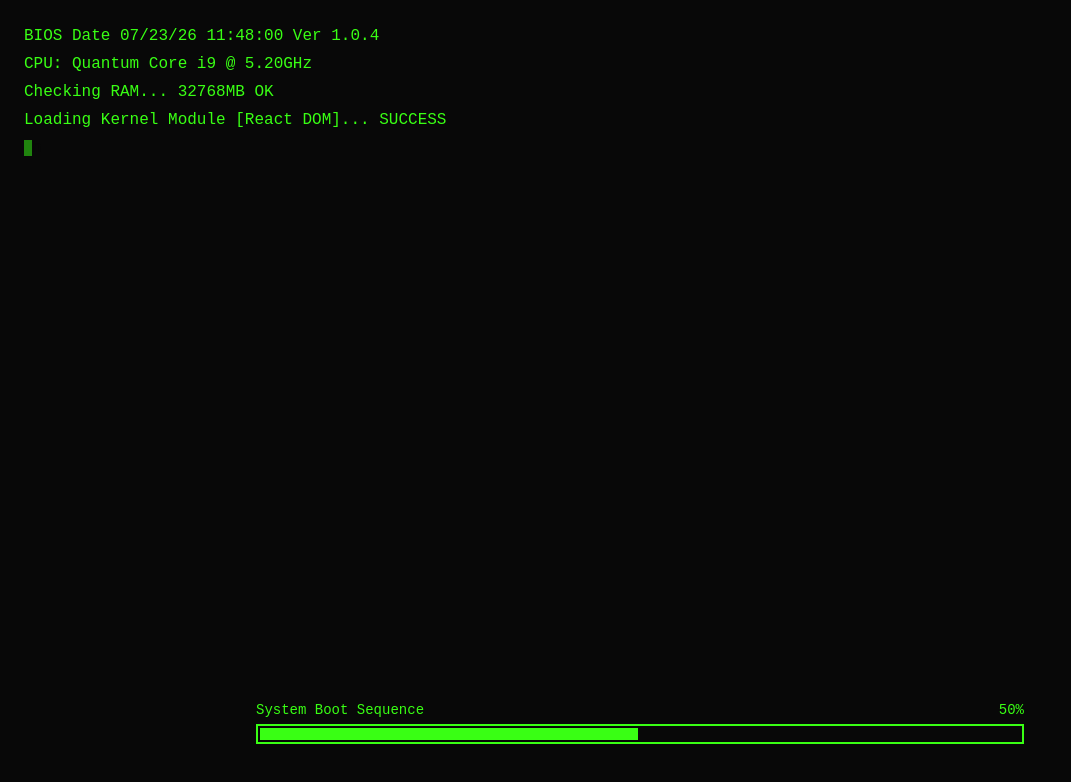
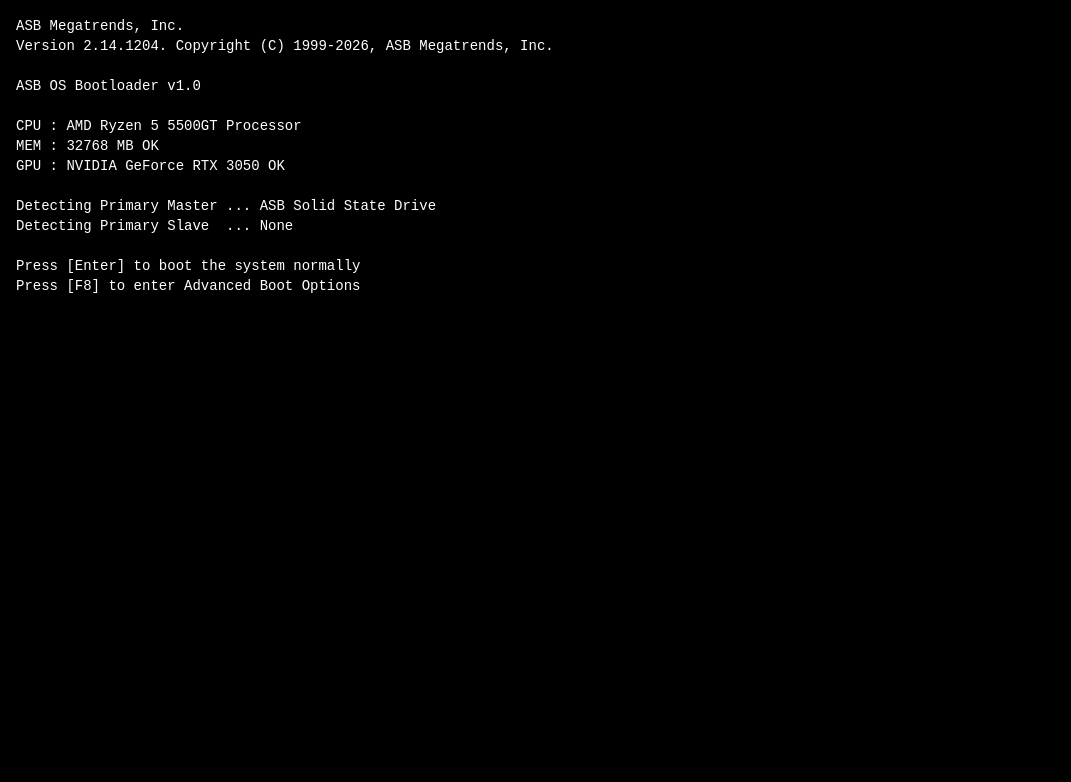
Before and after one commit to Aman22112005/Retro-OS-Portfolio, a React app: page / in a window 1280 px wide. Shown: the top 782 px of the page, without its empty margins (0-1071 px from the left). Built offline with nearby package versions, Linux system fonts and the light colour scheme; the HTML template or start-up script is replaced by a standard one.

Commit message:
feat: create new booting screen with option choices

```diff
--- a/src/App.jsx
+++ b/src/App.jsx
@@ -1,12 +1,11 @@
 import React, { useState } from "react";
-import BootScreen from "./Components/Booting/BootScreen";
+import BootScreen from "./Components/Booting/BootScreen2";
 import ComingSoon from "./Components/coming soon/ComingSoon";
 import Loading from "./Components/Booting/loading/Loading";
 import Desktop from "./Components/OS/Desktop/Desktop";
 
 const App = () => {
-  const [isbooting, setIsbooting] = useState(true);
-  const [isloading, setIsloading] = useState(false);
+  const [Page, setPage] = useState("boot");
 
   /**
    *
@@ -16,32 +15,44 @@
     e.preventDefault();
   };
 
-  if (isbooting) {
+  if (Page == "boot") {
     return (
       <div onClick={(e) => OnRightClick(e)}>
         <BootScreen
           onBootComplete={() => {
-            setIsbooting(false);
-            setIsloading(true);
+            setPage("loading");
+          }}
+          bootMenu={() => {
+            setPage("bootmenu");
           }}
         />
       </div>
     );
   }
 
-  if (!isbooting && isloading) {
+  if (Page == "bootmenu") {
     return (
-      <div onClick={(e) => OnRightClick(e)}>
-        <Loading onLoadingComplete={() => setIsloading(false)} />
+      <div>
+        <ComingSoon />
       </div>
     );
   }
 
-  return (
-    <div onClick={(e) => OnRightClick(e)}>
-      <Desktop />
-    </div>
-  );
+  if (Page == "loading") {
+    return (
+      <div onClick={(e) => OnRightClick(e)}>
+        <Loading onLoadingComplete={() => setPage("desktop")} />
+      </div>
+    );
+  }
+
+  if (Page == "desktop") {
+    return (
+      <div onClick={(e) => OnRightClick(e)}>
+        <Desktop />
+      </div>
+    );
+  }
 };
 
 export default App;
--- /dev/null
+++ b/src/Components/Booting/BootScreen2.jsx
@@ -0,0 +1,68 @@
+import React, { useEffect, useRef, useState } from "react";
+
+const BootScreen = ({ onBootComplete, bootMenu }) => {
+  const [logs, setLogs] = useState([]);
+
+  const inputAllowed = useRef(false);
+
+  /**
+   *
+   * @param {KeyboardEvent} e
+   */
+
+  useEffect(() => {
+    const captureKey = (e) => {
+      if (inputAllowed) {
+        if (e.key == "Enter") {
+          onBootComplete();
+        } else if (e.key == "F8") {
+          bootMenu();
+        }
+      }
+    };
+
+    window.addEventListener("keydown", captureKey);
+    const timer1 = setTimeout(() => {
+      setLogs([
+        "ASB Megatrends, Inc.",
+        "Version 2.14.1204. Copyright (C) 1999-2026, ASB Megatrends, Inc.",
+        " ",
+        "ASB OS Bootloader v1.0",
+        " ",
+        "CPU : AMD Ryzen 5 5500GT Processor",
+        "MEM : 32768 MB OK",
+        "GPU : NVIDIA GeForce RTX 3050 OK",
+        " ",
+        "Detecting Primary Master ...",
+      ]);
+    }, 1500);
+
+    const timer2 = setTimeout(() => {
+      setLogs((prevLogs) => [
+        ...prevLogs.slice(0, -1),
+        "Detecting Primary Master ... ASB Solid State Drive",
+        "Detecting Primary Slave  ... None",
+        " ",
+        "Press [Enter] to boot the system normally",
+        "Press [F8] to enter Advanced Boot Options",
+      ]);
+      inputAllowed.current = true;
+    }, 3500);
+
+    return () => {
+      clearTimeout(timer1);
+      clearTimeout(timer2);
+      window.removeEventListener("keydown", captureKey);
+    };
+  }, []);
+
+  return (
+    <div className="h-screen w-screen bg-black p-4 font-mono text-sm whitespace-pre-wrap text-white">
+      {logs.map((log, index) => (
+        <div key={index}>{log}</div>
+      ))}
+    </div>
+  );
+};
+
+export default BootScreen;
```
